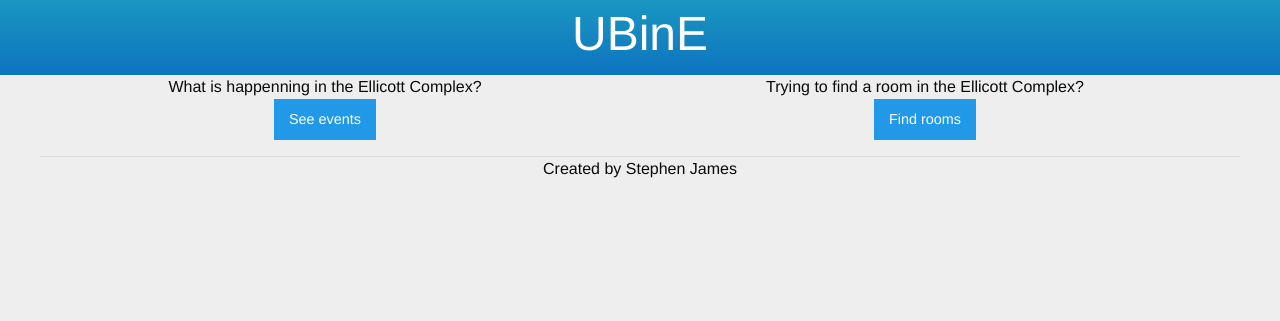
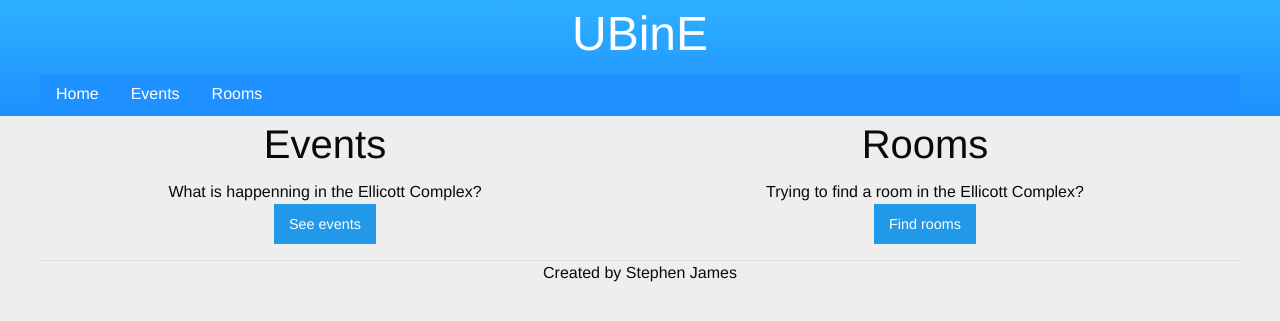
Before and after one commit to StephenOrJames/ubine_flask, a Flask app: page / in a window 1280 px wide. Shown: the top 321 px of the page. Run offline with Flask 2, Linux system fonts and the light colour scheme.

Commit message:
Made headers in index visible and added nav

```diff
--- a/ubine/static/css/app.css
+++ b/ubine/static/css/app.css
@@ -2,17 +2,13 @@ body {
     background-color: #EEE;
 }
 
-
 header {
-    /*background-color: #2199E8;*/
-    /*border-bottom-left-radius: 30px;*/
-    /*border-bottom-right-radius: 30px;*/
     color: #EEE;
-    /*background: linear-gradient(#57b9e8, #147cc0);*/
-    background: linear-gradient(#1a96c0, #0e74c0);
+    background: linear-gradient(#2EB0FF, dodgerblue);
     text-align: center;
 }
 
+/* Main heading */
 header h1 a {
     color: #FFF;
 }
@@ -21,13 +17,23 @@ header h1 a:hover {
     color: #DDD;
 }
 
+/* Navigation menu */
+header nav {
+    background-color: dodgerblue;
+    border-bottom: 2px solid dodgerblue; /* remains when background-color is changed by :hover/:focus */
+}
+header nav a {
+    color: #fff;
+}
+header nav a:focus,
+header nav a:hover {
+    color: dodgerblue;
+    background-color: #EEEEEE;
+}
+
 main div.callout {
     margin-top: 20px;
     text-align: center;
-}
-
-main .invisible {
-    display: none;
 }
 
 main fieldset.fieldset legend {
--- a/ubine/templates/base.html
+++ b/ubine/templates/base.html
@@ -14,7 +14,13 @@
     <header>
         <div class="row">
             <h1><a href="/">UBinE</a></h1>
-            <nav></nav>
+            <nav>
+                <ul class="menu primary">
+                    <li><a href="/">Home</a></li>
+                    <li><a href="/events">Events</a></li>
+                    <li><a href="/rooms">Rooms</a></li>
+                </ul>
+            </nav>
         </div>
     </header>
     <main class="row">
--- a/ubine/templates/index.html
+++ b/ubine/templates/index.html
@@ -3,13 +3,13 @@
 {% block content %}
     <div class="row">
         <section class="small-12 medium-6 columns text-center">
-            <h3 class="invisible">Events</h3>
+            <h2>Events</h2>
             What is happenning in the Ellicott Complex?
             <br>
             <a href="events" class="button">See events</a>
         </section>
         <section class="small-12 medium-6 columns text-center">
-            <h3 class="invisible">Rooms</h3>
+            <h2>Rooms</h2>
             Trying to find a room in the Ellicott Complex?
             <br>
             <a href="rooms" class="button">Find rooms</a>
```
